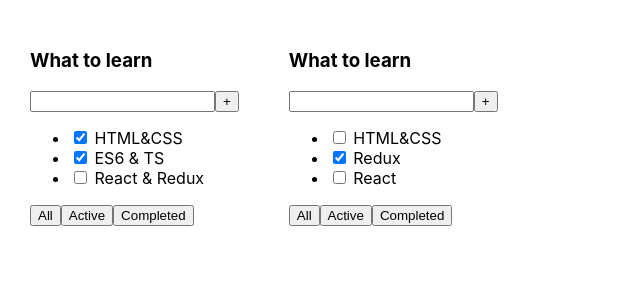
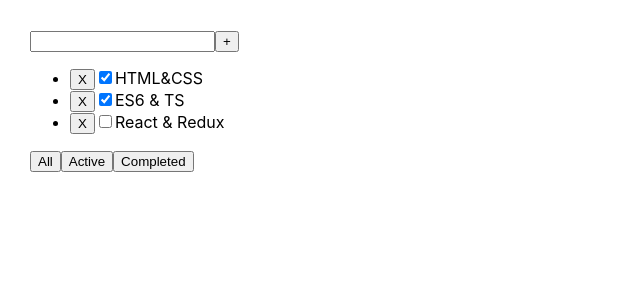
Before and after one commit to IgorBosin/to-do-list, a React (Create React App) app: page / in a window 1280 px wide. Shown: the top 300 px of the page, without its empty margins (0-640 px from the left). Built offline with nearby package versions, Linux system fonts and the light colour scheme.

Commit message:
lesson #2 (filter, delete)

```diff
--- a/src/App.tsx
+++ b/src/App.tsx
@@ -1,25 +1,37 @@
-import React from 'react';
+import React, {useState} from 'react';
 import './App.css';
 import {TodoList} from "./TodoList";
 
+export type FilterPropsType = 'all' | 'active' | 'completed'
+
+const tasksData = [
+    {id: 1, title: 'HTML&CSS', isDone: true},
+    {id: 2, title: 'ES6 & TS', isDone: true},
+    {id: 3, title: 'React & Redux', isDone: false},
+]
+
 function App() {
+    let [tasks, setTasks] = useState(tasksData)
+    let [filter, setFilter] = useState<FilterPropsType>('all')
 
-    const tasks = [
-        {id: 1, title: 'HTML&CSS', isDone: true},
-        {id: 2, title: 'ES6 & TS', isDone: true},
-        {id: 3, title: 'React & Redux', isDone: false},
-    ]
+    if (filter === 'active') tasks = tasks.filter(el => el.isDone)
+    if (filter === 'completed') tasks = tasks.filter(el => !el.isDone)
 
-    const tasks2 = [
-        {id: 1, title: 'HTML&CSS', isDone: false},
-        {id: 2, title: 'Redux', isDone: true},
-        {id: 3, title: 'React', isDone: false},
-    ]
+    const filterTasks = (title: FilterPropsType) => {
+        setFilter(title)
+    }
+
+    const deleteTask = (taskID: number) => {
+        const taskDelete = tasks.filter(el => el.id !== taskID)
+        setTasks(taskDelete)
+    }
 
     return (
         <div className="App">
-            <TodoList tasks={tasks}/>
-            <TodoList tasks={tasks2}/>
+            <TodoList
+                filterTasks={filterTasks}
+                tasks={tasks}
+                deleteTask={deleteTask}/>
         </div>
     );
 }
--- a/src/TodoList.tsx
+++ b/src/TodoList.tsx
@@ -1,7 +1,10 @@
 import React from 'react';
+import {FilterPropsType} from "./App";
 
 type TodoListType = {
     tasks: TasksType[]
+    deleteTask: (taskID: number) => void
+    filterTasks: (title: FilterPropsType) => void
 }
 
 type TasksType = {
@@ -11,24 +14,43 @@
 }
 
 export const TodoList = (props: TodoListType) => {
+
+    const onClickHandler = (title: FilterPropsType) => {
+        props.filterTasks(title)
+    }
+
     return (
         <div>
-            <h3>What to learn</h3>
             <div>
                 <input/>
                 <button>+</button>
             </div>
             <ul>
                 {props.tasks.map(el => {
+
+                    const onClickHandler = () => {
+                        props.deleteTask(el.id)
+                    }
+
                     return (
-                        <li key={el.id}><input type="checkbox" checked={el.isDone}/> <span>{el.title}</span></li>
+                        <li key={el.id}>
+                            <button onClick={onClickHandler}>X</button>
+                            <input type="checkbox" checked={el.isDone}/>
+                            <span>{el.title}</span>
+                        </li>
                     )
                 })}
             </ul>
             <div>
-                <button>All</button>
-                <button>Active</button>
-                <button>Completed</button>
+                <button
+                    onClick={() => onClickHandler('all')}>All
+                </button>
+                <button
+                    onClick={() => onClickHandler('active')}>Active
+                </button>
+                <button
+                    onClick={() => onClickHandler('completed')}>Completed
+                </button>
             </div>
         </div>
     );
--- a/src/index.tsx
+++ b/src/index.tsx
@@ -8,9 +8,9 @@
   document.getElementById('root') as HTMLElement
 );
 root.render(
-  <React.StrictMode>
+  // <React.StrictMode>
     <App />
-  </React.StrictMode>
+  // </React.StrictMode>
 );
 
 // If you want to start measuring performance in your app, pass a function
```
